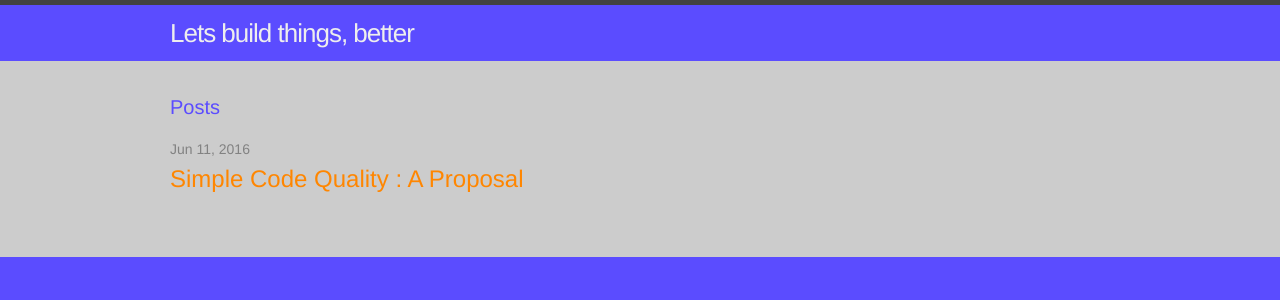
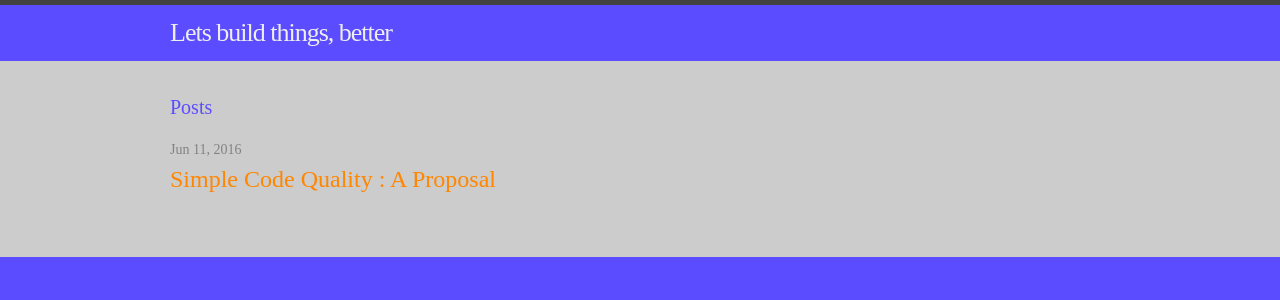
Before and after one commit to conoramurphy-zz/conoramurphy.github.io, a Jekyll site: the page built from thoughts.html, in a window 1280 px wide. Shown: the top 300 px of the page. Built offline with Jekyll 4.4.1, drawn with Linux system fonts in a browser that asks for light colours.

Commit message:
some text fuckery

```diff
--- a/_includes/header.html
+++ b/_includes/header.html
@@ -1,5 +1,5 @@
 <header class="site-header">
-  <link href="https://fonts.googleapis.com/css?family=Crimson+Text" rel="stylesheet">
+  <link href="https://fonts.googleapis.com/css?family=Cardo|Josefin+Sans" rel="stylesheet">
   <div class="wrapper">
 
     <a class="site-title" href="{{ site.baseurl }}/">{{ site.mini-title }}</a>
--- a/_sass/_base.scss
+++ b/_sass/_base.scss
@@ -6,6 +6,7 @@ p, blockquote, pre, hr,
 dl, dd, ol, ul, figure {
     margin: 0;
     padding: 0;
+    font-family: $base-font-family;
 }
 
 a, i {
--- a/css/main.scss
+++ b/css/main.scss
@@ -6,10 +6,10 @@
 
 
 // Our variables
-$base-font-family: "Helvetica Neue", Helvetica, Arial, sans-serif;
-$styled-font-family: 'Crimson Text', serif;
+$base-font-family: 'Josefin Slab', serif;
+$styled-font-family: 'Cardo', serif;
 $base-font-size:   16px;
-$base-font-weight: 400;
+$base-font-weight: 100;
 $small-font-size:  $base-font-size * 0.875;
 $base-line-height: 1.5;
 
```
